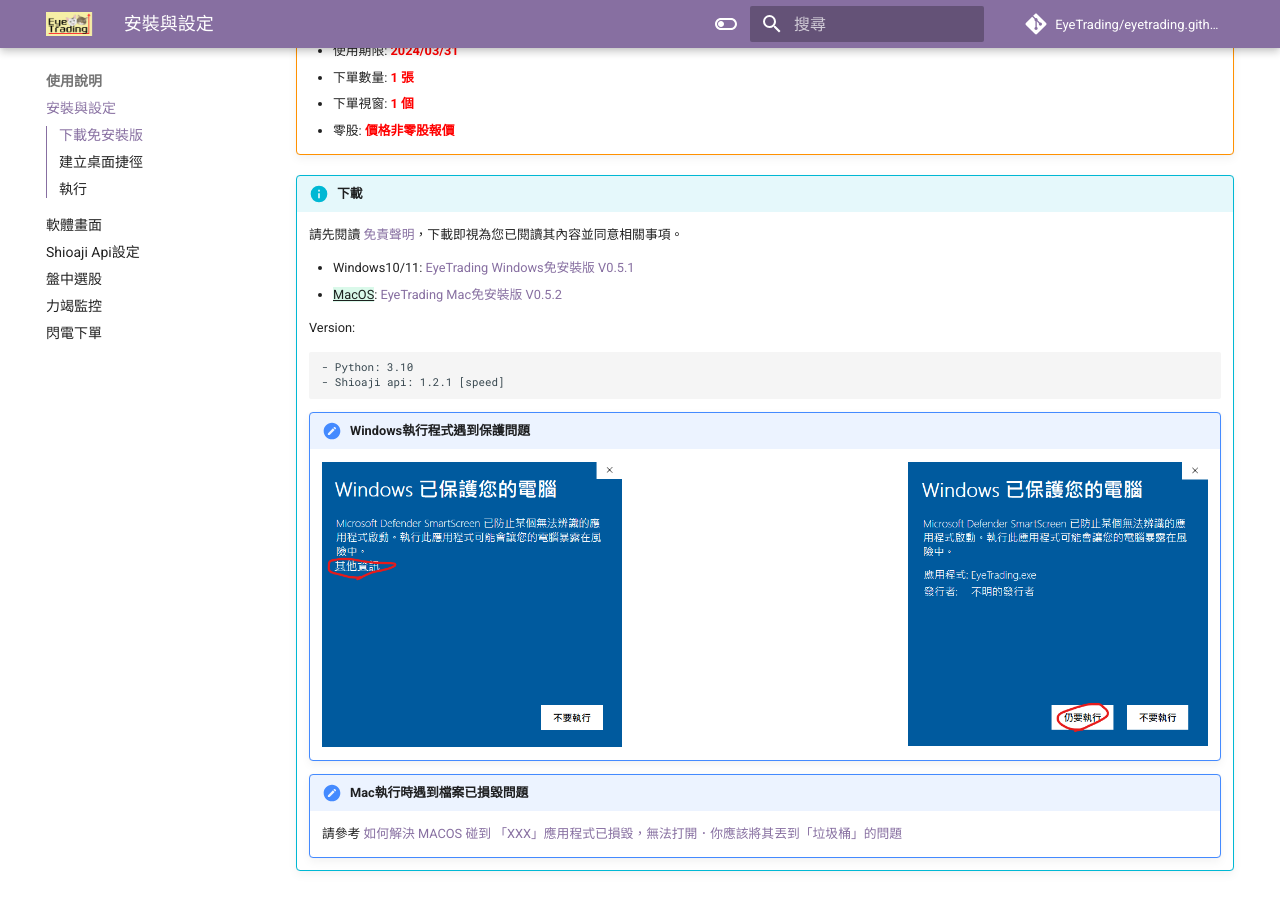
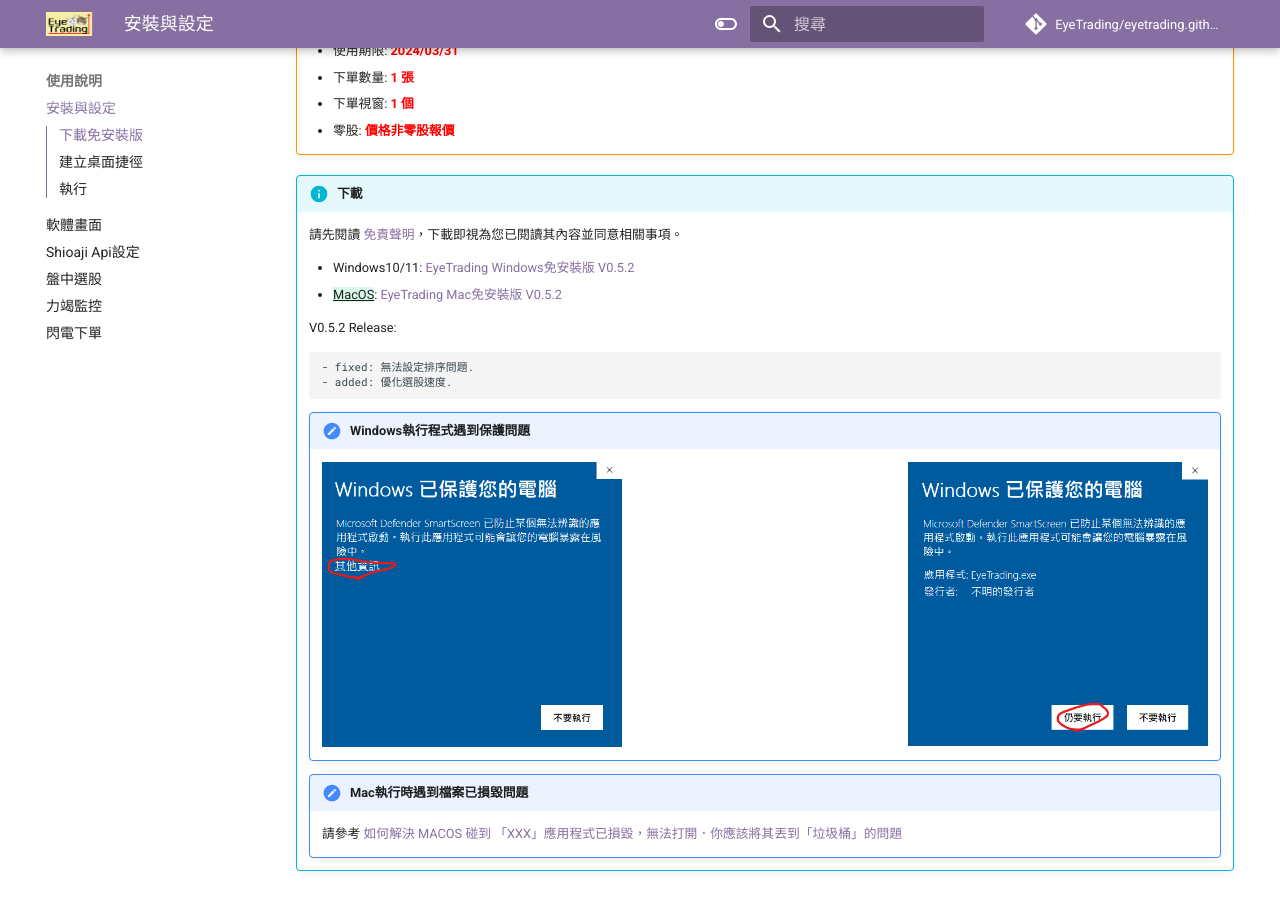
Before and after one commit to EyeTrading/eyetrading.github.io, an MkDocs documentation site: the page built from docs/guides/index.md, in a window 1280 px wide and 900 px high, scrolled down 397 px. Built offline with MkDocs 1.6.1 and Material for MkDocs 9.7.7, drawn with Linux system fonts in a browser that asks for light colours; comment, search, counter and statistics services are not loaded.

Commit message:
Update index.md

```diff
--- a/docs/guides/index.md
+++ b/docs/guides/index.md
@@ -15,13 +15,13 @@
 
     請先閱讀 [免責聲明](../disclaimer.md/)，下載即視為您已閱讀其內容並同意相關事項。
 
-    - Windows10/11: [EyeTrading Windows免安裝版 V0.5.1](https://github.com/EyeTrading/EyeTrading_win/archive/refs/heads/main.zip)
+    - Windows10/11: [EyeTrading Windows免安裝版 V0.5.2](https://github.com/EyeTrading/EyeTrading_win/archive/refs/heads/main.zip)
     - {++MacOS++}: [EyeTrading Mac免安裝版 V0.5.2](https://github.com/EyeTrading/EyeTrading_mac/archive/refs/heads/main.zip)
 
-    Version:
+    V0.5.2 Release:
 
-        - Python: 3.10
-        - Shioaji api: 1.2.1 [speed]
+        - fixed: 無法設定排序問題.
+        - added: 優化選股速度.
 
     !!! tips "Windows執行程式遇到保護問題"
 
```
